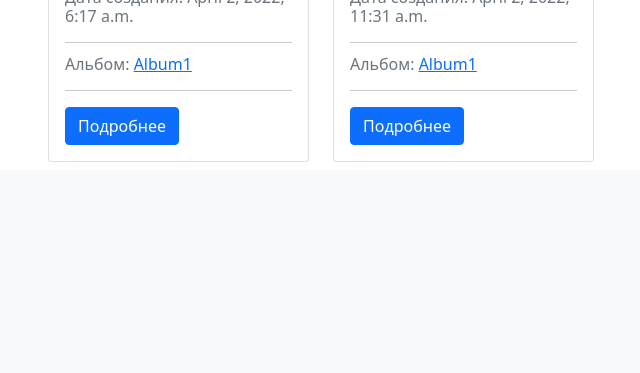
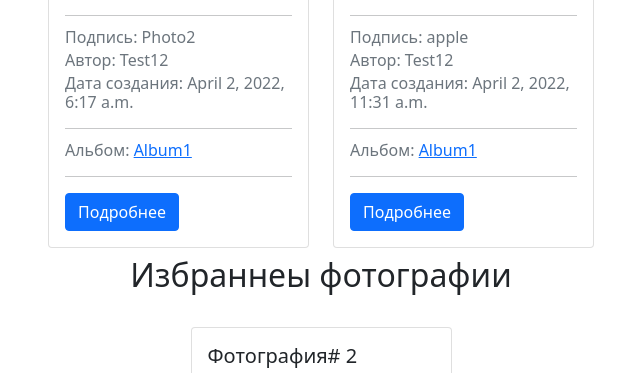
Before and after one commit to romanov-kubanych/Exam9, a Django app: page /login/2/ in a window 1280 px wide. Shown: the part 949-1322 px from the top of the page, without its empty margins (319-959 px from the left). Before the commit the page ends 1111 px from the top, so only its background shows below. Run offline with Django 4.2, Linux system fonts and the light colour scheme; a user stored in the database is signed in; data comes from the database, SQL or seed files in the repository; tables that the repository leaves empty hold one stand-in row (values such as "Sample post").

Commit message:
Добавил отображение фотографии и альбомы, которые у пользователя находятся в избранном

```diff
--- a/templates/accounts/user_detail.html
+++ b/templates/accounts/user_detail.html
@@ -35,6 +35,26 @@
             </div>
         {% endfor %}
     </div>
+    <div>
+        <h2 class="my-4 text-center ">Избранные альбомы</h2>
+        <div class="row row-cols-1 row-cols-sm-2 row-cols-md-3 row-cols-lg-4 justify-content-center">
+            {% for album in user_obj.selected_albums.all %}
+                <div class="col my-2">
+                    <div class="card h-100">
+                        <div class="card-body">
+                            <h5 class="card-title">Альбом# {{ album.id }}</h5>
+                            <hr>
+                            <h6 class="card-subtitle mb-2 text-muted">Название: {{ album.title }}</h6>
+                            <h6 class="card-subtitle mb-2 text-muted">Описание: {{ album.description }}</h6>
+
+                            <a href="{% url "webapp:album_view" album.pk %}" class="btn btn-primary">Подробнее</a>
+                        </div>
+                    </div>
+                </div>
+            {% endfor %}
+        </div>
+
+    </div>
     {% if user_obj == user %}
         <h2 class="my-4 text-center ">Приватные альбомы</h2>
         <div class="row row-cols-1 row-cols-sm-2 row-cols-md-3 row-cols-lg-4 justify-content-center">
@@ -62,14 +82,43 @@
                 <div class="card h-100">
                     <div class="card-body">
                         <h5 class="card-title">Фотография# {{ photo.id }}</h5>
-                            <img class="avatar" src="{{ photo.photo.url }}" width="100%" height="200" alt="{{ photo.description }}">
+                        <img class="avatar" src="{{ photo.photo.url }}" width="100%" height="200"
+                             alt="{{ photo.description }}">
                         <hr>
                         <h6 class="card-subtitle mb-2 text-muted">Подпись: {{ photo.description }}</h6>
                         <h6 class="card-subtitle mb-2 text-muted">Автор: {{ photo.author.first_name }}</h6>
                         <h6 class="card-subtitle mb-2 text-muted">Дата создания: {{ photo.created_at }}</h6>
                         <hr>
                         {% if photo.album %}
-                                <h6 class="card-subtitle mb-2 text-muted">Альбом: <a href="{% url "webapp:album_view" photo.album.pk %}">{{ photo.album.title }}</a></h6>
+                            <h6 class="card-subtitle mb-2 text-muted">Альбом: <a
+                                    href="{% url "webapp:album_view" photo.album.pk %}">{{ photo.album.title }}</a></h6>
+                        {% else %}
+                            <h6 class="card-subtitle mb-2 text-muted">Альбом: НЕТ </h6>
+                        {% endif %}
+                        <hr>
+                        <a href="{% url "webapp:photo_view" photo.pk %}" class="btn btn-primary">Подробнее</a>
+                    </div>
+                </div>
+            </div>
+        {% endfor %}
+    </div>
+    <h2 class="mb-4 text-center">Избраннеы фотографии</h2>
+     <div class="row row-cols-1 row-cols-sm-2 row-cols-md-3 row-cols-lg-4 justify-content-center">
+        {% for photo in user_obj.selected_photos.all %}
+            <div class="col my-2">
+                <div class="card h-100">
+                    <div class="card-body">
+                        <h5 class="card-title">Фотография# {{ photo.id }}</h5>
+                        <img class="avatar" src="{{ photo.photo.url }}" width="100%" height="200"
+                             alt="{{ photo.description }}">
+                        <hr>
+                        <h6 class="card-subtitle mb-2 text-muted">Подпись: {{ photo.description }}</h6>
+                        <h6 class="card-subtitle mb-2 text-muted">Автор: {{ photo.author.first_name }}</h6>
+                        <h6 class="card-subtitle mb-2 text-muted">Дата создания: {{ photo.created_at }}</h6>
+                        <hr>
+                        {% if photo.album %}
+                            <h6 class="card-subtitle mb-2 text-muted">Альбом: <a
+                                    href="{% url "webapp:album_view" photo.album.pk %}">{{ photo.album.title }}</a></h6>
                         {% else %}
                             <h6 class="card-subtitle mb-2 text-muted">Альбом: НЕТ </h6>
                         {% endif %}
@@ -88,14 +137,16 @@
                 <div class="card h-100">
                     <div class="card-body">
                         <h5 class="card-title">Фотография# {{ photo.id }}</h5>
-                            <img class="avatar" src="{{ photo.photo.url }}" width="100%" height="200" alt="{{ photo.description }}">
+                        <img class="avatar" src="{{ photo.photo.url }}" width="100%" height="200"
+                             alt="{{ photo.description }}">
                         <hr>
                         <h6 class="card-subtitle mb-2 text-muted">Подпись: {{ photo.description }}</h6>
                         <h6 class="card-subtitle mb-2 text-muted">Автор: {{ photo.author.first_name }}</h6>
                         <h6 class="card-subtitle mb-2 text-muted">Дата создания: {{ photo.created_at }}</h6>
                         <hr>
                         {% if photo.album %}
-                                <h6 class="card-subtitle mb-2 text-muted">Альбом: <a href="{% url "webapp:album_view" photo.album.pk %}">{{ photo.album.title }}</a></h6>
+                            <h6 class="card-subtitle mb-2 text-muted">Альбом: <a
+                                    href="{% url "webapp:album_view" photo.album.pk %}">{{ photo.album.title }}</a></h6>
                         {% else %}
                             <h6 class="card-subtitle mb-2 text-muted">Альбом: НЕТ </h6>
                         {% endif %}
```
Lines whose indentation alone changed are shown as unchanged.
